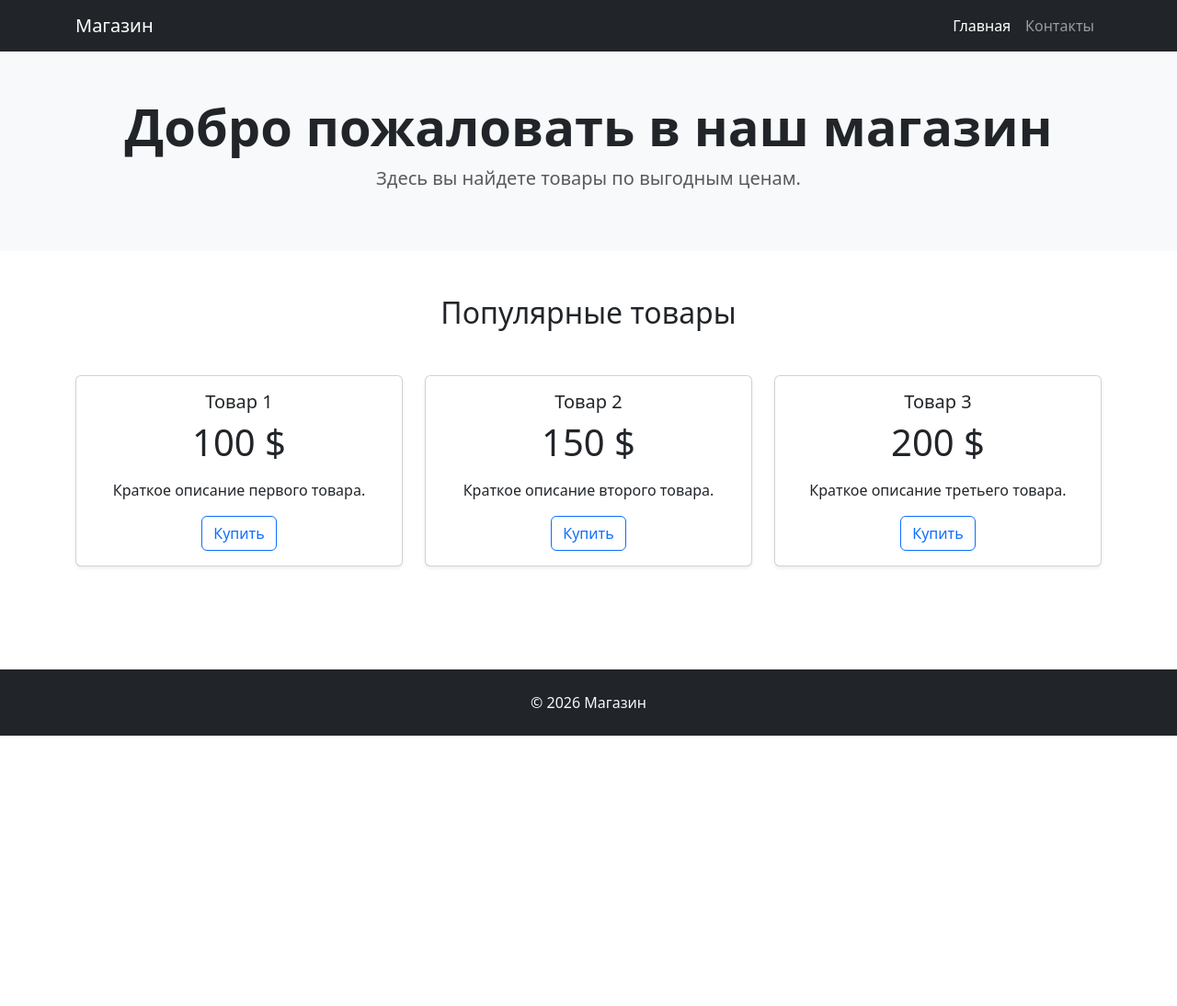
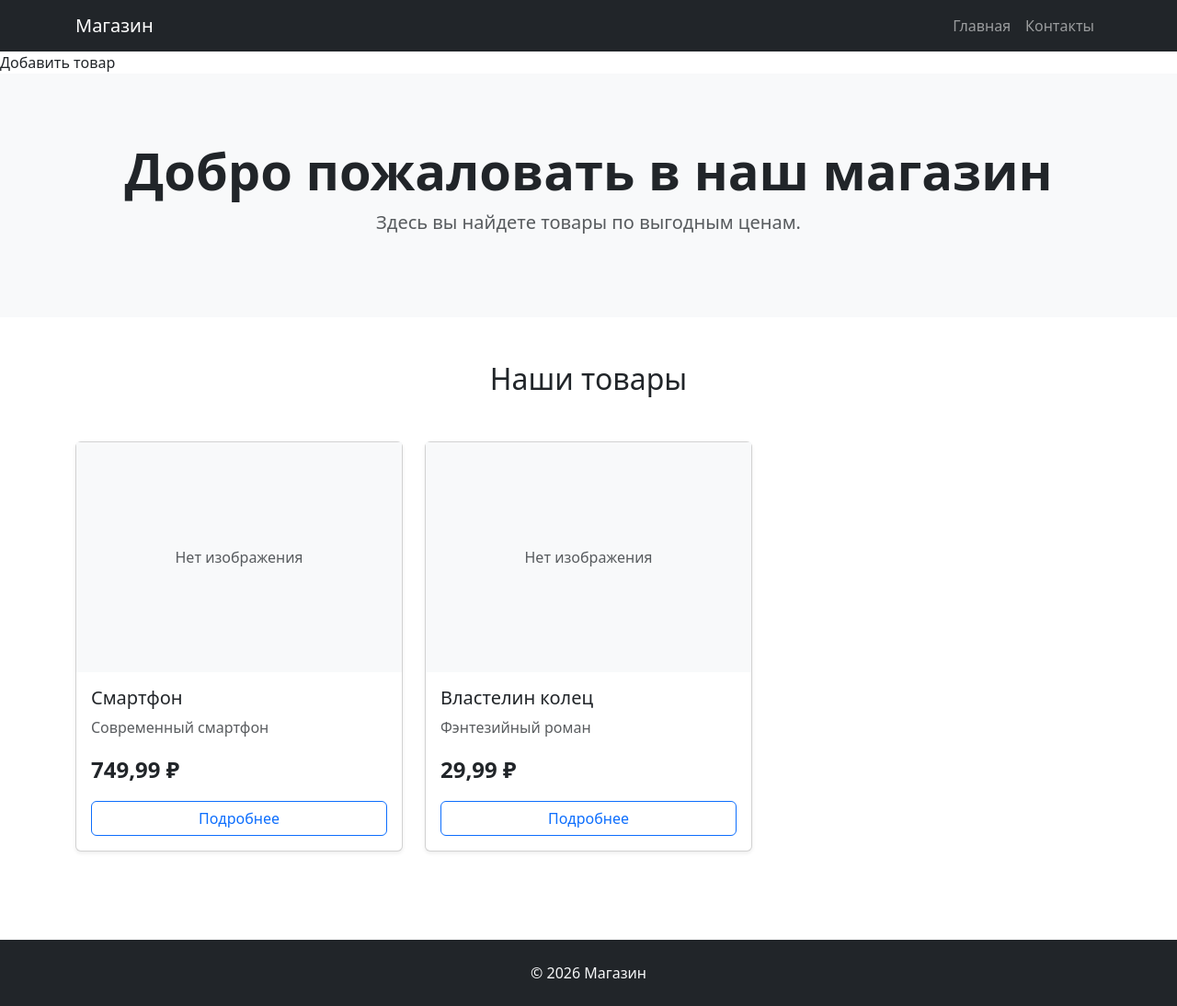
Before and after one commit to Gellert96/PythonProject11, a Django app: page / in a window 1280 px wide. Shown: the whole page at 92% size. Before the commit the page ends 800 px from the top, so only its background shows below. Run offline with Django 5.2, Linux system fonts and the light colour scheme; data comes from the database, SQL or seed files in the repository.

Commit message:
Add product pages forms and pagination

```diff
--- /dev/null
+++ b/catalog/templates/catalog/base.html
@@ -0,0 +1,42 @@
+<!doctype html>
+<html lang="ru">
+<head>
+    <meta charset="UTF-8">
+    <meta name="viewport" content="width=device-width, initial-scale=1">
+
+    <title>
+        {% block title %}Магазин{% endblock %}
+    </title>
+
+    <link
+        href="https://cdn.jsdelivr.net/npm/bootstrap@5.3.3/dist/css/bootstrap.min.css"
+        rel="stylesheet"
+    >
+
+    {% block extra_css %}{% endblock %}
+</head>
+
+<body class="d-flex flex-column min-vh-100">
+
+    {% include "catalog/includes/menu.html" %}
+
+    <main class="flex-grow-1">
+        {% block content %}
+        {% endblock %}
+    </main>
+
+    <footer class="bg-dark text-light py-4 mt-5">
+        <div class="container text-center">
+            <p class="mb-0">
+                &copy; 2026 Магазин
+            </p>
+        </div>
+    </footer>
+
+    <script
+        src="https://cdn.jsdelivr.net/npm/bootstrap@5.3.3/dist/js/bootstrap.bundle.min.js">
+    </script>
+
+    {% block extra_js %}{% endblock %}
+</body>
+</html>
--- a/catalog/templates/catalog/home.html
+++ b/catalog/templates/catalog/home.html
@@ -1,171 +1,172 @@
-<!doctype html>
-<html lang="ru">
-<head>
-    <meta charset="utf-8">
-    <meta name="viewport" content="width=device-width, initial-scale=1">
-    <title>Главная</title>
+{% extends "catalog/base.html" %}
 
-    <link
-        href="https://cdn.jsdelivr.net/npm/bootstrap@5.3.8/dist/css/bootstrap.min.css"
-        rel="stylesheet"
-    >
-</head>
+{% block title %}
+    Главная — Магазин
+{% endblock %}
 
-<body class="d-flex flex-column min-vh-100">
+{% block content %}
 
-<header>
-    <nav class="navbar navbar-expand-lg navbar-dark bg-dark">
-        <div class="container">
-            <a class="navbar-brand" href="{% url 'home' %}">
-                Магазин
-            </a>
+<header class="bg-light py-5">
+    <div class="container text-center py-4">
+        <h1 class="display-4 fw-bold">
+            Добро пожаловать в наш магазин
+        </h1>
 
-            <button
-                class="navbar-toggler"
-                type="button"
-                data-bs-toggle="collapse"
-                data-bs-target="#navbar"
-            >
-                <span class="navbar-toggler-icon"></span>
-            </button>
-
-            <div class="collapse navbar-collapse" id="navbar">
-                <ul class="navbar-nav ms-auto">
-                    <li class="nav-item">
-                        <a
-                            class="nav-link active"
-                            href="{% url 'home' %}"
-                        >
-                            Главная
-                        </a>
-                    </li>
-
-                    <li class="nav-item">
-                        <a
-                            class="nav-link"
-                            href="{% url 'contacts' %}"
-                        >
-                            Контакты
-                        </a>
-                    </li>
-                </ul>
-            </div>
-        </div>
-    </nav>
+        <p class="lead text-muted">
+            Здесь вы найдете товары по выгодным ценам.
+        </p>
+    </div>
 </header>
 
-<main class="flex-grow-1">
+<section class="container py-5">
 
-    <section class="bg-light py-5">
-        <div class="container text-center">
-            <h1 class="display-4 fw-bold">
-                Добро пожаловать в наш магазин
-            </h1>
+    <h2 class="text-center mb-5">
+        Наши товары
+    </h2>
 
-            <p class="lead text-muted">
-                Здесь вы найдете товары по выгодным ценам.
-            </p>
-        </div>
-    </section>
+    <div class="row g-4">
 
-    <section class="container py-5">
-        <h2 class="text-center mb-5">
-            Популярные товары
-        </h2>
+        {% for product in products %}
 
-        <div class="row g-4">
+            <div class="col-md-6 col-lg-4">
+                <div class="card h-100 shadow-sm">
 
-            <div class="col-md-4">
-                <div class="card h-100 shadow-sm">
-                    <div class="card-body text-center">
-                        <h3 class="card-title h5">
-                            Товар 1
-                        </h3>
+                    {% if product.image %}
+                        <img
+                            src="{{ product.image.url }}"
+                            class="card-img-top"
+                            alt="{{ product.name }}"
+                            style="height: 250px; object-fit: cover;"
+                        >
+                    {% else %}
+                        <div
+                            class="bg-light d-flex align-items-center justify-content-center text-muted"
+                            style="height: 250px;"
+                        >
+                            Нет изображения
+                        </div>
+                    {% endif %}
 
-                        <p class="display-6">
-                            100 $
+                    <div class="card-body d-flex flex-column">
+
+                        <h5 class="card-title">
+                            {{ product.name }}
+                        </h5>
+
+                        <p class="card-text text-muted">
+                            {{ product.description|truncatechars:100 }}
                         </p>
 
-                        <p class="card-text">
-                            Краткое описание первого товара.
+                        <p class="fs-4 fw-semibold mt-auto">
+                            {{ product.price }} ₽
                         </p>
 
-                        <button
-                            type="button"
+                        <a
+                            href="{% url 'product_detail' product.pk %}"
                             class="btn btn-outline-primary"
                         >
-                            Купить
-                        </button>
+                            Подробнее
+                        </a>
+
                     </div>
                 </div>
             </div>
 
-            <div class="col-md-4">
-                <div class="card h-100 shadow-sm">
-                    <div class="card-body text-center">
-                        <h3 class="card-title h5">
-                            Товар 2
-                        </h3>
+        {% empty %}
 
-                        <p class="display-6">
-                            150 $
-                        </p>
-
-                        <p class="card-text">
-                            Краткое описание второго товара.
-                        </p>
-
-                        <button
-                            type="button"
-                            class="btn btn-outline-primary"
-                        >
-                            Купить
-                        </button>
-                    </div>
+            <div class="col-12">
+                <div class="alert alert-light text-center">
+                    Товаров пока нет.
                 </div>
             </div>
 
-            <div class="col-md-4">
-                <div class="card h-100 shadow-sm">
-                    <div class="card-body text-center">
-                        <h3 class="card-title h5">
-                            Товар 3
-                        </h3>
+        {% endfor %}
 
-                        <p class="display-6">
-                            200 $
-                        </p>
+    </div>
 
-                        <p class="card-text">
-                            Краткое описание третьего товара.
-                        </p>
 
-                        <button
-                            type="button"
-                            class="btn btn-outline-primary"
+    {% if page_obj.has_other_pages %}
+
+        <nav
+            class="mt-5"
+            aria-label="Навигация по страницам"
+        >
+            <ul class="pagination justify-content-center">
+
+                {% if page_obj.has_previous %}
+
+                    <li class="page-item">
+                        <a
+                            class="page-link"
+                            href="?page={{ page_obj.previous_page_number }}"
                         >
-                            Купить
-                        </button>
-                    </div>
-                </div>
-            </div>
+                            Назад
+                        </a>
+                    </li>
 
-        </div>
-    </section>
+                {% else %}
 
-</main>
+                    <li class="page-item disabled">
+                        <span class="page-link">
+                            Назад
+                        </span>
+                    </li>
 
-<footer class="bg-dark text-light py-4 mt-auto">
-    <div class="container text-center">
-        <p class="mb-0">
-            &copy; 2026 Магазин
-        </p>
-    </div>
-</footer>
+                {% endif %}
 
-<script
-    src="https://cdn.jsdelivr.net/npm/bootstrap@5.3.8/dist/js/bootstrap.bundle.min.js">
-</script>
 
-</body>
-</html>
+                {% for page_number in page_obj.paginator.page_range %}
+
+                    {% if page_number == page_obj.number %}
+
+                        <li class="page-item active">
+                            <span class="page-link">
+                                {{ page_number }}
+                            </span>
+                        </li>
+
+                    {% else %}
+
+                        <li class="page-item">
+                            <a
+                                class="page-link"
+                                href="?page={{ page_number }}"
+                            >
+                                {{ page_number }}
+                            </a>
+                        </li>
+
+                    {% endif %}
+
+                {% endfor %}
+
+
+                {% if page_obj.has_next %}
+
+                    <li class="page-item">
+                        <a
+                            class="page-link"
+                            href="?page={{ page_obj.next_page_number }}"
+                        >
+                            Вперёд
+                        </a>
+                    </li>
+
+                {% else %}
+
+                    <li class="page-item disabled">
+                        <span class="page-link">
+                            Вперёд
+                        </span>
+                    </li>
+
+                {% endif %}
+
+            </ul>
+        </nav>
+
+    {% endif %}
+
+</section>
+
+{% endblock %}
--- /dev/null
+++ b/catalog/templates/catalog/includes/menu.html
@@ -0,0 +1,35 @@
+<nav class="navbar navbar-expand-lg navbar-dark bg-dark">
+    <div class="container">
+        <a class="navbar-brand" href="{% url 'home' %}">
+            Магазин
+        </a>
+
+        <button
+            class="navbar-toggler"
+            type="button"
+            data-bs-toggle="collapse"
+            data-bs-target="#mainNavbar"
+        >
+            <span class="navbar-toggler-icon"></span>
+        </button>
+
+        <div
+            class="collapse navbar-collapse"
+            id="mainNavbar"
+        >
+            <div class="navbar-nav ms-auto">
+                <a class="nav-link" href="{% url 'home' %}">
+                    Главная
+                </a>
+
+                <a class="nav-link" href="{% url 'contacts' %}">
+                    Контакты
+                </a>
+            </div>
+        </div>
+    </div>
+</nav>
+
+<a class="nav-link" href="{% url 'product_create' %}">
+    Добавить товар
+</a>
--- a/catalog/urls.py
+++ b/catalog/urls.py
@@ -5,4 +5,14 @@ from catalog import views
 urlpatterns = [
     path("", views.home, name="home"),
     path("contacts/", views.contacts, name="contacts"),
+    path(
+        "products/create/",
+        views.product_create,
+        name="product_create",
+    ),
+    path(
+        "products/<int:pk>/",
+        views.product_detail,
+        name="product_detail",
+    ),
 ]
--- a/catalog/views.py
+++ b/catalog/views.py
@@ -1,14 +1,64 @@
-from django.shortcuts import render
+from django.core.paginator import Paginator
+from django.shortcuts import get_object_or_404, redirect, render
+
+from catalog.forms import ProductForm
+from catalog.models import Product
 
 
 def home(request):
-    """Отображает главную страницу."""
-    return render(request, "catalog/home.html")
+    products = Product.objects.all()
+
+    paginator = Paginator(products, 6)
+    page_number = request.GET.get("page")
+    page_obj = paginator.get_page(page_number)
+
+    context = {
+        "products": page_obj,
+        "page_obj": page_obj,
+    }
+
+    return render(request, "catalog/home.html", context)
+
+
+def product_detail(request, pk):
+    product = get_object_or_404(Product, pk=pk)
+
+    context = {
+        "product": product,
+    }
+
+    return render(request, "catalog/product_detail.html", context)
+
+
+def product_create(request):
+    if request.method == "POST":
+        form = ProductForm(
+            request.POST,
+            request.FILES,
+        )
+
+        if form.is_valid():
+            product = form.save()
+
+            return redirect(
+                "product_detail",
+                pk=product.pk,
+            )
+    else:
+        form = ProductForm()
+
+    context = {
+        "form": form,
+    }
+
+    return render(
+        request,
+        "catalog/product_form.html",
+        context,
+    )
 
 
 def contacts(request):
-    """Отображает страницу контактов и обрабатывает форму."""
-
     success = False
 
     if request.method == "POST":
--- a/pyproject.toml
+++ b/pyproject.toml
@@ -16,3 +16,4 @@ build-backend = "poetry.core.masonry.api"
 
 [tool.ruff.lint.per-file-ignores]
 "*/migrations/*.py" = ["RUF012"]
+"catalog/forms.py" = ["RUF012"]
```
Also changed, not shown: catalog/forms.py (added, +60 -0 lines), catalog/templates/catalog/contacts.html (+9 -63 lines), catalog/templates/catalog/product_detail.html (added, +64 -0 lines), catalog/templates/catalog/product_form.html (added, +84 -0 lines), 1 other file.
